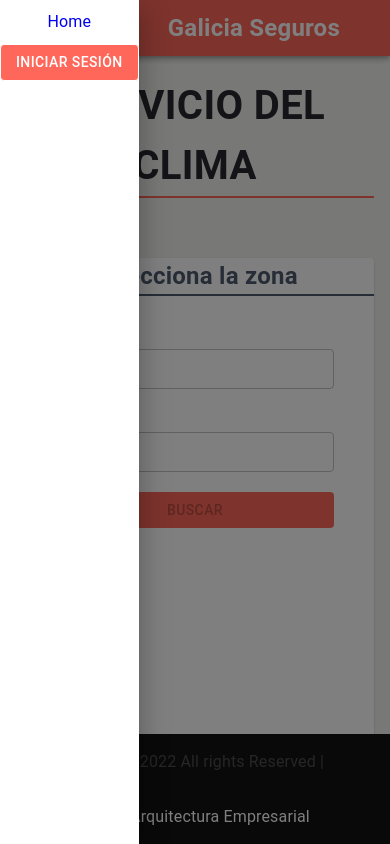
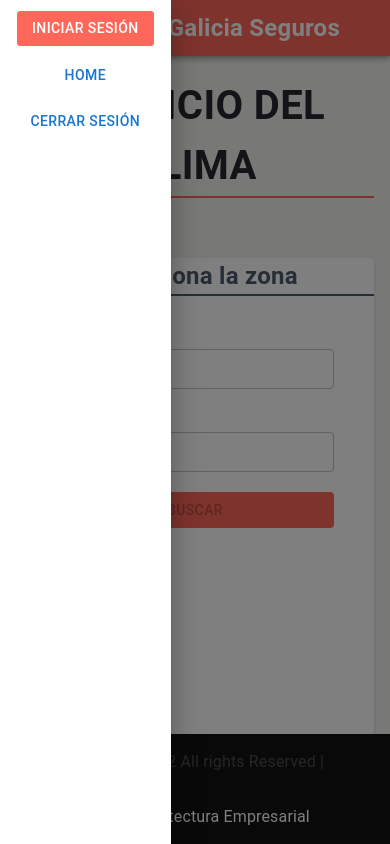
Before and after one commit to beetlejuice96/challenge-galicia-seguros, a React (Create React App) app: page / in a window 390 px wide. Both pictures are taken after a click on the button "menu". Shown: the top 844 px of the page. Built offline with nearby package versions, Linux system fonts and the light colour scheme.

Commit message:
add page login mobile

```diff
--- a/src/components/login/index.js
+++ b/src/components/login/index.js
@@ -1,8 +1,7 @@
-import React, { useEffect, useState } from "react";
+import React, { useState } from "react";
 import { Popover, InputLabel, Button, TextField } from "@mui/material";
 import { useLoginStyles } from "./styles";
 import { useAuth } from "../../providers/authProvider/AuthContext";
-
 const LoginPopover = ({ id, open, anchorEl, handleClose, setAnchorEl }) => {
   const classes = useLoginStyles();
   const [user, setUser] = useState({ name: "", password: "" });
@@ -19,10 +18,6 @@
   const handleClick = () => {
     setAnchorEl(null);
     login(user);
-  };
-
-  const isDisabled = () => {
-    return user.name === "" && user.password === "";
   };
 
   return (
--- /dev/null
+++ b/src/components/login/loginMobileComponent/index.js
@@ -0,0 +1,60 @@
+import React, { useState } from "react";
+import { Popover, InputLabel, Button, TextField } from "@mui/material";
+import { useLoginStyles } from "../styles";
+import { useAuth } from "../../../providers/authProvider/AuthContext";
+import { useNavigate } from "react-router-dom";
+import constants from "../../../constants";
+const { ROUTES } = constants;
+
+const LoginMobileComponent = () => {
+  const classes = useLoginStyles();
+  const [user, setUser] = useState({ name: "", password: "" });
+  const { login } = useAuth();
+  const navigate = useNavigate();
+
+  const handleChangeUserName = (params) => {
+    setUser({ ...user, name: params.target.value });
+  };
+
+  const handleChangePassword = (params) => {
+    setUser({ ...user, password: params.target.value });
+  };
+
+  const handleClick = () => {
+    login(user);
+    navigate(ROUTES.MAIN);
+  };
+
+  return (
+    <div className={classes.container}>
+      <div className={classes.formControl}>
+        <InputLabel>Usuario</InputLabel>
+        <TextField
+          name="textmask"
+          id="user"
+          size="small"
+          onChange={handleChangeUserName}
+        />
+      </div>
+      <div className={classes.formControl}>
+        <InputLabel htmlFor="password">Contraseña</InputLabel>
+        <TextField
+          name="textmask"
+          id="password"
+          size="small"
+          type={"password"}
+          onChange={handleChangePassword}
+        />
+      </div>
+      <Button
+        variant="contained"
+        className={classes.loginButton}
+        onClick={handleClick}
+        disabled={user.name === "" || user.password === ""}
+      >
+        INICIAR SESIÓN
+      </Button>
+    </div>
+  );
+};
+export default LoginMobileComponent;
--- a/src/components/menuUser/index.js
+++ b/src/components/menuUser/index.js
@@ -47,7 +47,7 @@
             handleClose();
           }}
         >
-          Logout
+          CERRAR SESIÓN
         </MenuItem>
       </Menu>
     </Fragment>
--- a/src/components/navbar/index.js
+++ b/src/components/navbar/index.js
@@ -6,12 +6,13 @@
   Toolbar,
   Typography,
   Button,
+  Container,
 } from "@mui/material";
 import CONSTANTS from "../../constants";
 import MenuIcon from "@mui/icons-material/Menu";
 import PersonIcon from "@mui/icons-material/Person";
 
-import { Link } from "react-router-dom";
+import { Link, useNavigate } from "react-router-dom";
 import { useNavBarStyles } from "./style";
 import LoginPopover from "../login";
 import { useAuth } from "../../providers/authProvider/AuthContext";
@@ -23,7 +24,9 @@
   const classes = useNavBarStyles();
   const [opened, setOpened] = useState(false);
   const [anchorEl, setAnchorEl] = useState(null);
-  const { user } = useAuth();
+  const navigate = useNavigate();
+
+  const { user, logout } = useAuth();
   const toggleDrawer = () => {
     setOpened(!opened);
   };
@@ -35,6 +38,13 @@
     setAnchorEl(null);
   };
 
+  const handleClickLoginMobile = () => {
+    navigate(ROUTES.LOGINMOBILE);
+  };
+
+  const isAuth = () => {
+    return user.name !== "" && user.password !== "";
+  };
   const open = Boolean(anchorEl);
   const id = open ? "simple-popover" : undefined;
   return (
@@ -46,18 +56,32 @@
         onOpen={toggleDrawer}
         className={classes.drawer}
       >
-        <div className={classes.drawerLink}>
+        <Container className={classes.drawerLink}>
+          {user.name !== "" && user.password !== "" ? (
+            <Typography className={classes.navButton}>
+              {user.name.toUpperCase()}
+            </Typography>
+          ) : (
+            <Button
+              variant="outlined"
+              className={classes.loginButtonDrawer}
+              onClick={handleClickLoginMobile}
+            >
+              INICIAR SESIÓN
+            </Button>
+          )}
+
           <Link to={ROUTES.MAIN} className={classes.notUnderLine}>
-            <Typography className={classes.navButton}>Home</Typography>
+            <Button variant="text" className={classes.navButton}>
+              Home
+            </Button>
           </Link>
-        </div>
-        <Button
-          variant="outlined"
-          className={classes.loginButtonDrawer}
-          onClick={handleClick}
-        >
-          INICIAR SESIÓN
-        </Button>
+          {isAuth && (
+            <Button variant="text" onClick={logout}>
+              CERRAR SESIÓN
+            </Button>
+          )}
+        </Container>
       </SwipeableDrawer>
       <div className={classes.bar}>
         <AppBar className={classes.appBar} color="transparent">
--- a/src/components/navbar/style.js
+++ b/src/components/navbar/style.js
@@ -9,8 +9,10 @@
     },
     drawerLink: {
       alignItems: "center",
-      display: "flex",
+      display: "flex !important",
       flexDirection: "column",
+      justifyContent: "center",
+      margin: "10px 10px 10px 10px ",
     },
     notUnderLine: {
       textDecoration: "none !important",
@@ -18,6 +20,7 @@
     navButton: {
       margin: "10px 5px !important",
       textDecoration: " none !important",
+      textAlign: "center",
       [theme.breakpoints.up("sm")]: {
         margin: "0 10px !important",
         fontSize: "1.4rem!important",
--- a/src/constants/routes.js
+++ b/src/constants/routes.js
@@ -1,3 +1,3 @@
 const MAIN = `/`;
-
-export default { MAIN };
+const LOGINMOBILE = `login`;
+export default { MAIN, LOGINMOBILE };
--- /dev/null
+++ b/src/pages/LoginMobile.js
@@ -0,0 +1,12 @@
+import LoginMobileComponent from "../components/login/loginMobileComponent";
+import { Container } from "@mui/material";
+
+const LoginMobile = () => {
+  return (
+    <Container sx={{ display: "flex", justifyContent: "center" }}>
+      <LoginMobileComponent></LoginMobileComponent>
+    </Container>
+  );
+};
+
+export default LoginMobile;
--- a/src/router.js
+++ b/src/router.js
@@ -2,13 +2,22 @@
 import { Routes as Switch, Route } from "react-router-dom";
 import Home from "./pages/Home";
 import Layout from "./pages/Layout";
+import LoginMobile from "./pages/LoginMobile";
 import NoMatch from "./pages/No-match";
+import { useMediaQuery, useTheme } from "@mui/material";
+import constants from "./constants";
+const { ROUTES } = constants;
+const Routes = () => {
+  const theme = useTheme();
+  const matches = useMediaQuery(theme.breakpoints.down("md"));
 
-const Routes = () => {
   return (
     <Switch>
       <Route path="/" element={<Layout />}>
         <Route index element={<Home />} />
+        {matches && (
+          <Route path={ROUTES.LOGINMOBILE} element={<LoginMobile />} />
+        )}
         <Route path="*" element={<NoMatch />} />
       </Route>
     </Switch>
```
